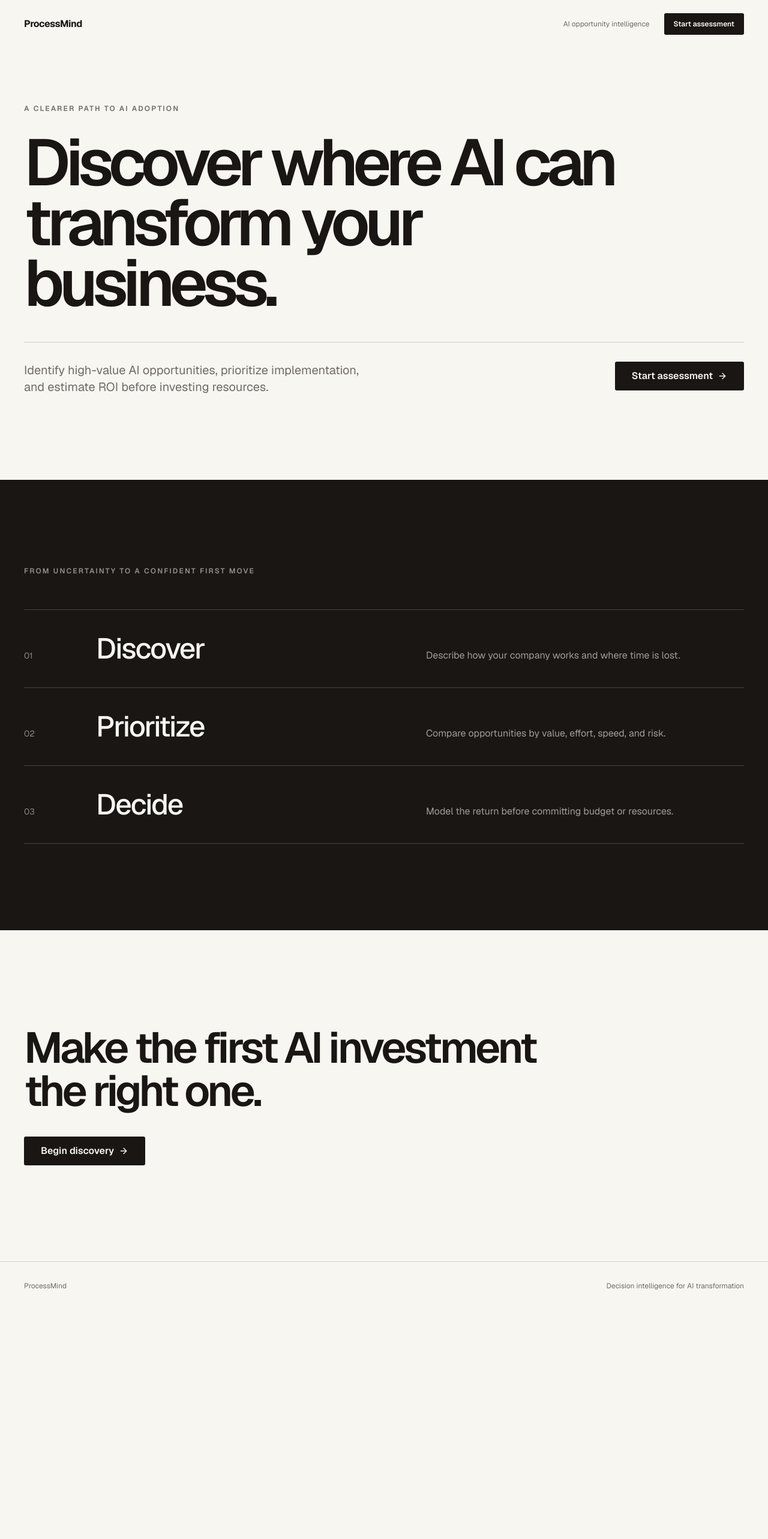
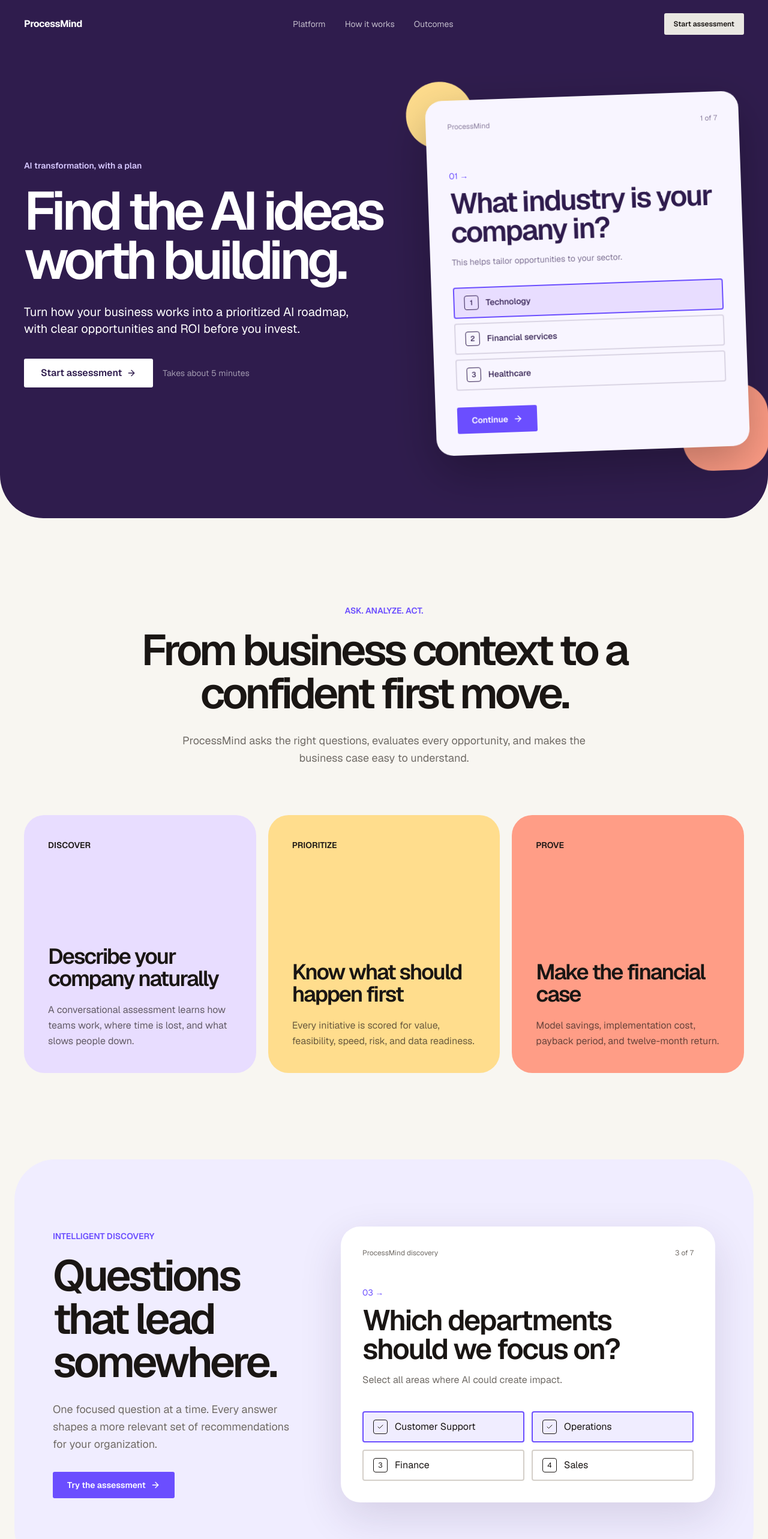
Before and after one commit to AI-Path-Finder/AI-Path-Finder, a Next.js app: page / in a window 1280 px wide. Shown: the top 2566 px of the page at 60% size. Before the commit the page ends 2184 px from the top, so only its background shows below. Built offline with nearby package versions, Linux system fonts and the light colour scheme.

Commit message:
Bring ProcessMind closer to Typeform experience

```diff
--- a/src/app/onboarding/page.tsx
+++ b/src/app/onboarding/page.tsx
@@ -6,7 +6,7 @@
 
 export default function OnboardingPage() {
   return (
-    <PageTransition>
+    <PageTransition className="min-h-screen bg-[#f8f5ff]">
       <Nav showCta={false} />
       <OnboardingWizard />
     </PageTransition>
--- a/src/app/page.tsx
+++ b/src/app/page.tsx
@@ -2,96 +2,144 @@
 
 import Link from "next/link";
 import { motion } from "framer-motion";
-import { ArrowRight } from "lucide-react";
+import { ArrowRight, Check, MoveUpRight } from "lucide-react";
 import { Nav } from "@/components/nav";
 import { Button } from "@/components/ui/button";
 import { PageTransition } from "@/components/page-transition";
 
-const phases = [
-  ["01", "Discover", "Describe how your company works and where time is lost."],
-  ["02", "Prioritize", "Compare opportunities by value, effort, speed, and risk."],
-  ["03", "Decide", "Model the return before committing budget or resources."],
+const opportunities = [
+  ["Customer support automation", "€42k annual savings"],
+  ["Internal knowledge assistant", "6 week deployment"],
+  ["Invoice processing", "87 priority score"],
 ];
 
 export default function LandingPage() {
   return (
     <PageTransition>
-      <Nav />
+      <div className="overflow-hidden rounded-b-[42px] bg-[#2f1c4d] text-white md:rounded-b-[72px]">
+        <Nav inverted />
+        <section className="px-6 pb-20 pt-32 md:px-10 md:pb-28 md:pt-40">
+          <div className="mx-auto grid max-w-[1440px] gap-16 lg:grid-cols-[1fr_.85fr] lg:items-center">
+            <div>
+              <p className="mb-6 text-sm font-semibold text-[#d7c8ff]">AI transformation, with a plan</p>
+              <motion.h1 initial={{ opacity: 0, y: 18 }} animate={{ opacity: 1, y: 0 }} className="max-w-4xl text-[clamp(3.7rem,7vw,7.2rem)] font-semibold leading-[.92] tracking-[-.075em]">
+                Find the AI ideas worth building.
+              </motion.h1>
+              <p className="mt-8 max-w-xl text-lg leading-relaxed text-white/68 md:text-xl">
+                Turn how your business works into a prioritized AI roadmap, with
+                clear opportunities and ROI before you invest.
+              </p>
+              <div className="mt-9 flex flex-wrap items-center gap-4">
+                <Button size="lg" className="bg-white text-[#2f1c4d] hover:bg-[#f2ecff]" asChild>
+                  <Link href="/onboarding">Start assessment <ArrowRight /></Link>
+                </Button>
+                <span className="text-sm text-white/55">Takes about 5 minutes</span>
+              </div>
+            </div>
+            <AssessmentPreview />
+          </div>
+        </section>
+      </div>
+
       <main>
-        <section className="flex min-h-screen items-center px-6 pb-20 pt-28 md:px-10">
-          <div className="mx-auto w-full max-w-[1440px]">
-            <motion.p
-              initial={{ opacity: 0 }}
-              animate={{ opacity: 1 }}
-              className="eyebrow mb-8"
-            >
-              A clearer path to AI adoption
-            </motion.p>
-            <motion.h1
-              initial={{ opacity: 0, y: 12 }}
-              animate={{ opacity: 1, y: 0 }}
-              transition={{ duration: 0.45 }}
-              className="max-w-5xl text-[clamp(3.5rem,8.5vw,8.5rem)] font-semibold leading-[0.92] tracking-[-0.075em]"
-            >
-              Discover where AI can transform your business.
-            </motion.h1>
-            <div className="mt-12 grid gap-10 border-t border-border pt-8 md:grid-cols-2">
-              <p className="max-w-xl text-lg leading-relaxed text-muted-foreground md:text-xl">
-                Identify high-value AI opportunities, prioritize implementation,
-                and estimate ROI before investing resources.
+        <section id="platform" className="px-6 py-24 md:px-10 md:py-36">
+          <div className="mx-auto max-w-[1440px]">
+            <div className="mx-auto max-w-4xl text-center">
+              <p className="mb-5 text-sm font-semibold text-[#6b4eff]">ASK. ANALYZE. ACT.</p>
+              <h2 className="text-5xl font-semibold leading-[1] tracking-[-.065em] md:text-7xl">
+                From business context to a confident first move.
+              </h2>
+              <p className="mx-auto mt-7 max-w-2xl text-lg leading-relaxed text-muted-foreground">
+                ProcessMind asks the right questions, evaluates every opportunity,
+                and makes the business case easy to understand.
               </p>
-              <div className="flex items-start md:justify-end">
-                <Button size="lg" asChild>
-                  <Link href="/onboarding">
-                    Start assessment <ArrowRight />
-                  </Link>
+            </div>
+            <div className="mt-20 grid gap-5 lg:grid-cols-3">
+              <ColorPanel color="bg-[#e8ddff]" label="DISCOVER" title="Describe your company naturally" text="A conversational assessment learns how teams work, where time is lost, and what slows people down." />
+              <ColorPanel color="bg-[#ffdd8d]" label="PRIORITIZE" title="Know what should happen first" text="Every initiative is scored for value, feasibility, speed, risk, and data readiness." />
+              <ColorPanel color="bg-[#ff9d86]" label="PROVE" title="Make the financial case" text="Model savings, implementation cost, payback period, and twelve-month return." />
+            </div>
+          </div>
+        </section>
+
+        <section id="how-it-works" className="px-4 md:px-6">
+          <div className="mx-auto max-w-[1480px] rounded-[40px] bg-[#f0edff] px-6 py-20 md:rounded-[68px] md:px-16 md:py-28">
+            <div className="grid gap-16 lg:grid-cols-[.8fr_1.2fr] lg:items-center">
+              <div>
+                <p className="mb-5 text-sm font-semibold text-[#6b4eff]">INTELLIGENT DISCOVERY</p>
+                <h2 className="text-5xl font-semibold leading-[1] tracking-[-.06em] md:text-7xl">Questions that lead somewhere.</h2>
+                <p className="mt-7 max-w-lg text-lg leading-relaxed text-muted-foreground">
+                  One focused question at a time. Every answer shapes a more
+                  relevant set of recommendations for your organization.
+                </p>
+                <Button className="mt-8 bg-[#6b4eff] text-white hover:bg-[#5438de]" asChild>
+                  <Link href="/onboarding">Try the assessment <ArrowRight /></Link>
                 </Button>
+              </div>
+              <div className="rounded-[32px] bg-white p-5 shadow-[0_24px_70px_rgba(47,28,77,.14)] md:p-9">
+                <div className="mb-12 flex items-center justify-between text-xs text-muted-foreground"><span>ProcessMind discovery</span><span>3 of 7</span></div>
+                <p className="mb-3 text-sm text-[#6b4eff]">03 →</p>
+                <h3 className="max-w-2xl text-3xl font-semibold tracking-[-.045em] md:text-5xl">Which departments should we focus on?</h3>
+                <p className="mt-4 text-muted-foreground">Select all areas where AI could create impact.</p>
+                <div className="mt-10 grid gap-3 sm:grid-cols-2">
+                  {["Customer Support", "Operations", "Finance", "Sales"].map((item, i) => <div key={item} className={`flex items-center gap-3 rounded-lg border-2 px-4 py-3 ${i < 2 ? "border-[#6b4eff] bg-[#f0edff]" : "border-border"}`}><span className="flex h-6 w-6 items-center justify-center rounded border border-current text-xs">{i < 2 ? <Check className="h-3 w-3" /> : i + 1}</span>{item}</div>)}
+                </div>
               </div>
             </div>
           </div>
         </section>
 
-        <section className="bg-foreground px-6 py-28 text-background md:px-10 md:py-36">
+        <section id="outcomes" className="px-6 py-24 md:px-10 md:py-36">
           <div className="mx-auto max-w-[1440px]">
-            <p className="mb-14 text-xs font-semibold uppercase tracking-[0.18em] text-background/55">
-              From uncertainty to a confident first move
-            </p>
-            <div className="divide-y divide-background/20 border-y border-background/20">
-              {phases.map(([number, title, description]) => (
-                <div
-                  key={number}
-                  className="grid gap-5 py-10 md:grid-cols-[100px_1fr_1fr] md:items-baseline"
-                >
-                  <span className="text-sm text-background/50">{number}</span>
-                  <h2 className="text-4xl font-medium tracking-[-0.04em] md:text-5xl">
-                    {title}
-                  </h2>
-                  <p className="max-w-md text-base leading-relaxed text-background/60">
-                    {description}
-                  </p>
-                </div>
-              ))}
+            <div className="grid gap-12 lg:grid-cols-[.8fr_1.2fr]">
+              <div>
+                <p className="mb-5 text-sm font-semibold text-[#ff6c4c]">DECISION INTELLIGENCE</p>
+                <h2 className="text-5xl font-semibold leading-[1] tracking-[-.06em] md:text-7xl">Ideas become an actionable roadmap.</h2>
+              </div>
+              <div className="divide-y divide-border border-y border-border">
+                {opportunities.map(([title, value], i) => (
+                  <div key={title} className="grid grid-cols-[42px_1fr_auto] items-center gap-4 py-7">
+                    <span className="text-sm text-muted-foreground">0{i + 1}</span>
+                    <span className="text-xl font-semibold tracking-[-.025em]">{title}</span>
+                    <span className="hidden text-sm text-muted-foreground sm:block">{value}</span>
+                  </div>
+                ))}
+              </div>
             </div>
           </div>
         </section>
 
-        <section className="px-6 py-28 md:px-10 md:py-40">
-          <div className="mx-auto max-w-[1440px]">
-            <h2 className="max-w-4xl text-5xl font-semibold leading-[1.02] tracking-[-0.06em] md:text-7xl">
-              Make the first AI investment the right one.
-            </h2>
-            <Button className="mt-10" size="lg" asChild>
-              <Link href="/onboarding">Begin discovery <ArrowRight /></Link>
-            </Button>
+        <section className="px-4 pb-5 md:px-6">
+          <div className="mx-auto max-w-[1480px] rounded-[40px] bg-[#ffdd8d] px-6 py-20 text-center md:rounded-[68px] md:px-16 md:py-28">
+            <h2 className="mx-auto max-w-4xl text-5xl font-semibold leading-[.98] tracking-[-.065em] md:text-8xl">Make your next AI investment the right one.</h2>
+            <Button size="lg" className="mt-9" asChild><Link href="/onboarding">Start assessment <MoveUpRight /></Link></Button>
           </div>
         </section>
       </main>
-      <footer className="border-t border-border px-6 py-8 text-xs text-muted-foreground md:px-10">
-        <div className="mx-auto flex max-w-[1440px] justify-between">
-          <span>ProcessMind</span>
-          <span>Decision intelligence for AI transformation</span>
-        </div>
-      </footer>
+      <footer className="px-6 py-10 md:px-10"><div className="mx-auto flex max-w-[1440px] justify-between text-sm"><strong>ProcessMind</strong><span className="text-muted-foreground">AI opportunity intelligence</span></div></footer>
     </PageTransition>
   );
 }
+
+function AssessmentPreview() {
+  return (
+    <motion.div initial={{ opacity: 0, rotate: 2, y: 20 }} animate={{ opacity: 1, rotate: -2, y: 0 }} transition={{ delay: .15, duration: .5 }} className="relative mx-auto w-full max-w-xl">
+      <div className="absolute -left-8 -top-8 h-28 w-28 rounded-full bg-[#ffdd8d]" />
+      <div className="absolute -bottom-10 -right-8 h-36 w-36 rounded-[35%] bg-[#ff9d86]" />
+      <div className="relative rounded-[28px] bg-[#f8f5ff] p-6 text-[#2f1c4d] shadow-[0_28px_80px_rgba(0,0,0,.28)] md:p-9">
+        <div className="mb-16 flex justify-between text-xs text-[#2f1c4d]/55"><span>ProcessMind</span><span>1 of 7</span></div>
+        <p className="mb-3 text-sm text-[#6b4eff]">01 →</p>
+        <h2 className="text-3xl font-semibold leading-tight tracking-[-.05em] md:text-5xl">What industry is your company in?</h2>
+        <p className="mt-4 text-sm text-[#2f1c4d]/60">This helps tailor opportunities to your sector.</p>
+        <div className="mt-8 space-y-2">
+          {["Technology", "Financial services", "Healthcare"].map((label, i) => <div key={label} className={`flex items-center gap-3 rounded-lg border-2 px-4 py-3 text-sm font-medium ${i === 0 ? "border-[#6b4eff] bg-[#e8ddff]" : "border-[#2f1c4d]/15"}`}><span className="flex h-6 w-6 items-center justify-center rounded border border-current text-xs">{i + 1}</span>{label}</div>)}
+        </div>
+        <Button className="mt-7 bg-[#6b4eff] text-white hover:bg-[#5438de]">Continue <ArrowRight /></Button>
+      </div>
+    </motion.div>
+  );
+}
+
+function ColorPanel({ color, label, title, text }: { color: string; label: string; title: string; text: string }) {
+  return <article className={`${color} flex min-h-[430px] flex-col justify-between rounded-[34px] p-8 md:p-10`}><span className="text-sm font-semibold">{label}</span><div><h3 className="text-4xl font-semibold leading-[1.04] tracking-[-.055em]">{title}</h3><p className="mt-5 leading-relaxed text-foreground/65">{text}</p></div></article>;
+}
--- a/src/app/prioritize/page.tsx
+++ b/src/app/prioritize/page.tsx
@@ -23,13 +23,13 @@
   return (
     <PageTransition>
       <Nav ctaHref="/roi" ctaLabel="Simulate ROI" />
-      <main className="mx-auto max-w-6xl px-6 pb-24 pt-36">
-        <header className="mb-16 max-w-4xl">
+      <main className="mx-auto max-w-6xl px-6 pb-24 pt-32">
+        <header className="mb-12 rounded-[38px] bg-[#ffdd8d] p-8 md:p-14">
           <p className="eyebrow mb-6">Portfolio view</p>
           <h1 className="text-5xl font-semibold leading-[1.02] tracking-[-0.06em] md:text-7xl">
             Decide what deserves attention first.
           </h1>
-          <p className="mt-7 max-w-xl text-lg leading-relaxed text-muted-foreground">
+          <p className="mt-7 max-w-xl text-lg leading-relaxed text-foreground/65">
             Compare business value with implementation difficulty. Select any
             initiative to review the reasoning behind its position.
           </p>
--- a/src/app/recommendation/page.tsx
+++ b/src/app/recommendation/page.tsx
@@ -19,8 +19,10 @@
   return (
     <PageTransition>
       <Nav showCta={false} />
-      <main className="mx-auto max-w-6xl px-6 pb-24 pt-36">
-        <ExecutiveSummary recommendation={recommendation} />
+      <main className="mx-auto max-w-6xl px-6 pb-24 pt-32">
+        <div className="rounded-[38px] bg-[#ffe0d8] p-8 md:p-14">
+          <ExecutiveSummary recommendation={recommendation} />
+        </div>
         <div className="mt-10 flex flex-wrap gap-3">
           <Button asChild><Link href="/prioritize">Review all opportunities</Link></Button>
           <Button variant="outline" onClick={() => { resetAssessment(); router.push("/onboarding"); }}>Start new assessment</Button>
--- a/src/app/roi/page.tsx
+++ b/src/app/roi/page.tsx
@@ -28,11 +28,11 @@
   return (
     <PageTransition>
       <Nav showCta={false} />
-      <main className="mx-auto max-w-6xl px-6 pb-24 pt-36">
-        <header className="mb-16 max-w-4xl">
+      <main className="mx-auto max-w-6xl px-6 pb-24 pt-32">
+        <header className="mb-12 rounded-[38px] bg-[#e8ddff] p-8 md:p-14">
           <p className="eyebrow mb-6">ROI simulation · {selected.title}</p>
           <h1 className="text-5xl font-semibold leading-[1.02] tracking-[-0.06em] md:text-7xl">Understand the return before you invest.</h1>
-          <p className="mt-7 max-w-xl text-lg leading-relaxed text-muted-foreground">Adjust the assumptions and see how the financial case changes in real time.</p>
+          <p className="mt-7 max-w-xl text-lg leading-relaxed text-foreground/65">Adjust the assumptions and see how the financial case changes in real time.</p>
         </header>
         <ROICalculator inputs={inputs} onChange={(partial) => setROIInputs({ ...inputs, ...partial })} />
         <div className="mt-10 flex justify-end"><Button size="lg" onClick={handleContinue}>View recommendation <ArrowRight /></Button></div>
--- a/src/components/nav.tsx
+++ b/src/components/nav.tsx
@@ -7,25 +7,29 @@
   ctaHref?: string;
   ctaLabel?: string;
   showCta?: boolean;
+  inverted?: boolean;
 }
 
 export function Nav({
   ctaHref = "/onboarding",
   ctaLabel = "Start assessment",
   showCta = true,
+  inverted = false,
 }: NavProps) {
   return (
-    <header className="absolute top-0 z-50 w-full">
+    <header className={`absolute top-0 z-50 w-full ${inverted ? "text-white" : ""}`}>
       <div className="mx-auto flex h-20 max-w-[1440px] items-center justify-between px-6 md:px-10">
         <Link href="/" className="text-base font-bold tracking-[-0.03em]">
           ProcessMind
         </Link>
-        <div className="flex items-center gap-6">
-          <span className="hidden text-xs text-muted-foreground md:block">
-            AI opportunity intelligence
-          </span>
+        <nav className="hidden items-center gap-8 text-sm md:flex">
+          <Link href="/#platform" className={inverted ? "text-white/70 hover:text-white" : "text-muted-foreground hover:text-foreground"}>Platform</Link>
+          <Link href="/#how-it-works" className={inverted ? "text-white/70 hover:text-white" : "text-muted-foreground hover:text-foreground"}>How it works</Link>
+          <Link href="/#outcomes" className={inverted ? "text-white/70 hover:text-white" : "text-muted-foreground hover:text-foreground"}>Outcomes</Link>
+        </nav>
+        <div className="flex items-center gap-3">
           {showCta && (
-            <Button size="sm" asChild>
+            <Button size="sm" variant={inverted ? "secondary" : "default"} asChild>
               <Link href={ctaHref}>{ctaLabel}</Link>
             </Button>
           )}
--- a/src/components/priority-matrix.tsx
+++ b/src/components/priority-matrix.tsx
@@ -43,7 +43,7 @@
 
   return (
     <>
-      <div className="relative w-full overflow-hidden border-y border-border py-8">
+      <div className="relative w-full overflow-hidden rounded-[32px] bg-[#f0edff] p-4 py-8 md:p-8">
         <svg
           viewBox={`0 0 ${width} ${height}`}
           className="w-full"
--- a/src/components/ui/button.tsx
+++ b/src/components/ui/button.tsx
@@ -8,11 +8,11 @@
   {
     variants: {
       variant: {
-        default: "bg-primary text-primary-foreground hover:bg-primary/80",
+        default: "bg-[#2f1c4d] text-white hover:bg-[#432765]",
         secondary: "bg-secondary text-foreground hover:bg-secondary/70",
         ghost: "text-muted-foreground hover:text-foreground",
         outline: "border border-foreground/30 bg-transparent hover:border-foreground",
-        gradient: "bg-primary text-primary-foreground hover:bg-primary/80",
+        gradient: "bg-[#6b4eff] text-white hover:bg-[#5438de]",
       },
       size: {
         default: "h-11 px-6 py-2",
--- a/src/components/ui/progress.tsx
+++ b/src/components/ui/progress.tsx
@@ -11,13 +11,13 @@
   <ProgressPrimitive.Root
     ref={ref}
     className={cn(
-      "relative h-px w-full overflow-hidden bg-border",
+      "relative h-1 w-full overflow-hidden rounded-full bg-[#e8ddff]",
       className
     )}
     {...props}
   >
     <ProgressPrimitive.Indicator
-      className="h-full w-full flex-1 bg-foreground transition-all duration-500 ease-out"
+      className="h-full w-full flex-1 bg-[#6b4eff] transition-all duration-500 ease-out"
       style={{ transform: `translateX(-${100 - (value || 0)}%)` }}
     />
   </ProgressPrimitive.Root>
```
Also changed, not shown: src/app/analysis/page.tsx (+5 -5 lines), src/components/onboarding-wizard.tsx (+20 -16 lines), src/components/opportunity-card.tsx (+7 -1 lines).
